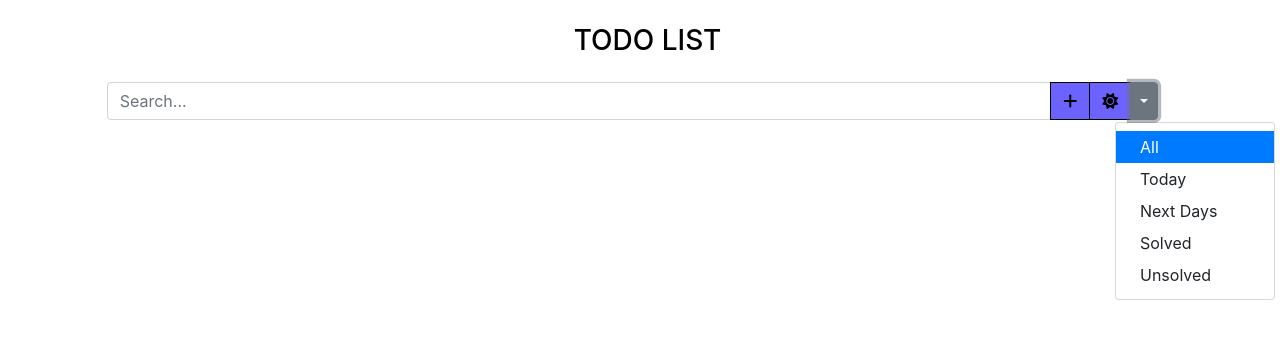
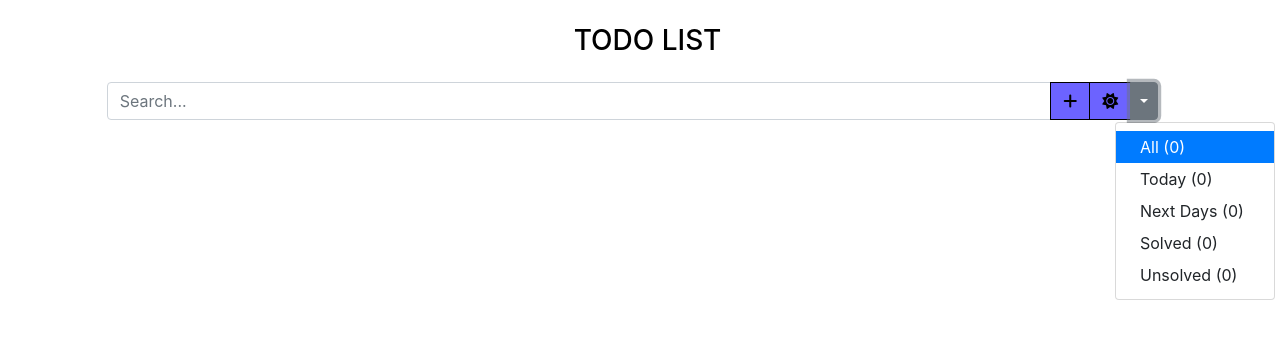
Before and after one commit to Luis020-hub/To-do, a Vue app in the folder front/: page / in a window 1280 px wide. Both pictures are taken after a click on the button 1144 px from the left and 100 px from the top of the page. Shown: the top 338 px of the page. Built offline with nearby package versions, Linux system fonts and the light colour scheme; the HTML template or start-up script is replaced by a standard one.

Commit message:
Adicionando contadores aos filtros e o localstorage.

```diff
--- a/front/src/App.vue
+++ b/front/src/App.vue
@@ -2,7 +2,7 @@
   <div>
     <div class="d-flex justify-content-center">
       <div class="layout col-10">
-        <Header @openAddTodoModal="openAddTodoModal" @toggleTheme="toggleTheme" :theme="theme" @filterTodos="filterTodos" @updateSearchQuery="updateSearchQuery" />
+        <Header @openAddTodoModal="openAddTodoModal" @toggleTheme="toggleTheme" :theme="theme" :todos="todos" @filterTodos="filterTodos" @updateSearchQuery="updateSearchQuery" />
         <MainContent :todos="filteredTodos" @openTodoDetails="openTodoDetails" @editTodo="openEditTodoModal" @deleteTodo="confirmDeleteTodo" @toggleComplete="toggleComplete" />
         <FooterContent @openAddTodoModal="openAddTodoModal" @toggleTheme="toggleTheme" :theme="theme" />
       </div>
@@ -17,6 +17,8 @@ import MainContent from './components/MainContent.vue';
 import FooterContent from './components/FooterContent.vue';
 import { openAddTodoModal, openEditTodoModal, openTodoDetails, confirmDeleteTodo } from './utils/swal';
 import { filterToday, filterNextDays, filterCompleted, filterUnsolved } from './utils/filterTodos';
+
+const TODO_STORAGE_KEY = 'todos';
 
 export default defineComponent({
   components: {
@@ -72,6 +74,12 @@ export default defineComponent({
     }
   },
   watch: {
+    todos: {
+      handler(newTodos) {
+        localStorage.setItem(TODO_STORAGE_KEY, JSON.stringify(newTodos));
+      },
+      deep: true
+    },
     theme(newTheme) {
       document.body.className = newTheme;
     }
@@ -125,10 +133,17 @@ export default defineComponent({
     },
     toggleTheme() {
       this.theme = this.theme === 'light' ? 'dark' : 'light';
+    },
+    loadTodosFromStorage() {
+      const storedTodos = localStorage.getItem(TODO_STORAGE_KEY);
+      if (storedTodos) {
+        this.todos = JSON.parse(storedTodos);
+      }
     }
   },
   mounted() {
     document.body.className = this.theme;
+    this.loadTodosFromStorage();
   }
 });
 </script>
--- a/front/src/components/Header.vue
+++ b/front/src/components/Header.vue
@@ -12,15 +12,14 @@
                         <button type="button" class="btn change-theme btn-outline-secondary d-none d-md-block" @click="toggleTheme">
                             <i class="fa-solid" :class="{ 'fa-sun': theme === 'light', 'fa-moon': theme === 'dark' }"></i>
                         </button>
-                        <button type="button"
-                            class="btn filters btn-outline-secondary dropdown-toggle dropdown-toggle-split" data-toggle="dropdown" aria-haspopup="true" aria-expanded="false">
+                        <button type="button" class="btn filters btn-outline-secondary dropdown-toggle dropdown-toggle-split" data-toggle="dropdown" aria-haspopup="true" aria-expanded="false">
                         </button>
                         <div class="dropdown-menu">
-                            <a class="dropdown-item" href="#" @click="filter('All')" :class="{ active: currentFilter === 'All' }">All</a>
-                            <a class="dropdown-item" href="#" @click="filter('Today')" :class="{ active: currentFilter === 'Today' }">Today</a>
-                            <a class="dropdown-item" href="#" @click="filter('Next Days')" :class="{ active: currentFilter === 'Next Days' }">Next Days</a>
-                            <a class="dropdown-item" href="#" @click="filter('Solved')" :class="{ active: currentFilter === 'Solved' }">Solved</a>
-                            <a class="dropdown-item" href="#" @click="filter('Unsolved')" :class="{ active: currentFilter === 'Unsolved' }">Unsolved</a>
+                            <a class="dropdown-item" href="#" @click="filter('All')" :class="{ active: currentFilter === 'All' }">All ({{ filteredTodosCount('All') }})</a>
+                            <a class="dropdown-item" href="#" @click="filter('Today')" :class="{ active: currentFilter === 'Today' }">Today ({{ filteredTodosCount('Today') }})</a>
+                            <a class="dropdown-item" href="#" @click="filter('Next Days')" :class="{ active: currentFilter === 'Next Days' }">Next Days ({{ filteredTodosCount('Next Days') }})</a>
+                            <a class="dropdown-item" href="#" @click="filter('Solved')" :class="{ active: currentFilter === 'Solved' }">Solved ({{ filteredTodosCount('Solved') }})</a>
+                            <a class="dropdown-item" href="#" @click="filter('Unsolved')" :class="{ active: currentFilter === 'Unsolved' }">Unsolved ({{ filteredTodosCount('Unsolved') }})</a>
                         </div>
                     </div>
                 </div>
@@ -30,11 +29,17 @@
 </template>
 
 <script>
+import { filterToday, filterNextDays, filterCompleted, filterUnsolved } from '@/utils/filterTodos';
+
 export default {
     name: 'AppHeader',
     props: {
         theme: {
             type: String,
+            required: true
+        },
+        todos: {
+            type: Array,
             required: true
         }
     },
@@ -43,6 +48,26 @@ export default {
             searchQuery: '',
             currentFilter: 'All'
         };
+    },
+    computed: {
+        filteredTodosCount() {
+            return filterType => {
+                switch (filterType) {
+                    case 'Today':
+                        return filterToday(this.todos).length;
+                    case 'Next Days':
+                        return filterNextDays(this.todos).length;
+                    case 'Solved':
+                        return filterCompleted(this.todos).length;
+                    case 'Unsolved':
+                        return filterUnsolved(this.todos).length;
+                    case 'All':
+                        return this.todos.length;
+                    default:
+                        return 0;
+                }
+            };
+        }
     },
     methods: {
         openAddTodoModal() {
```
